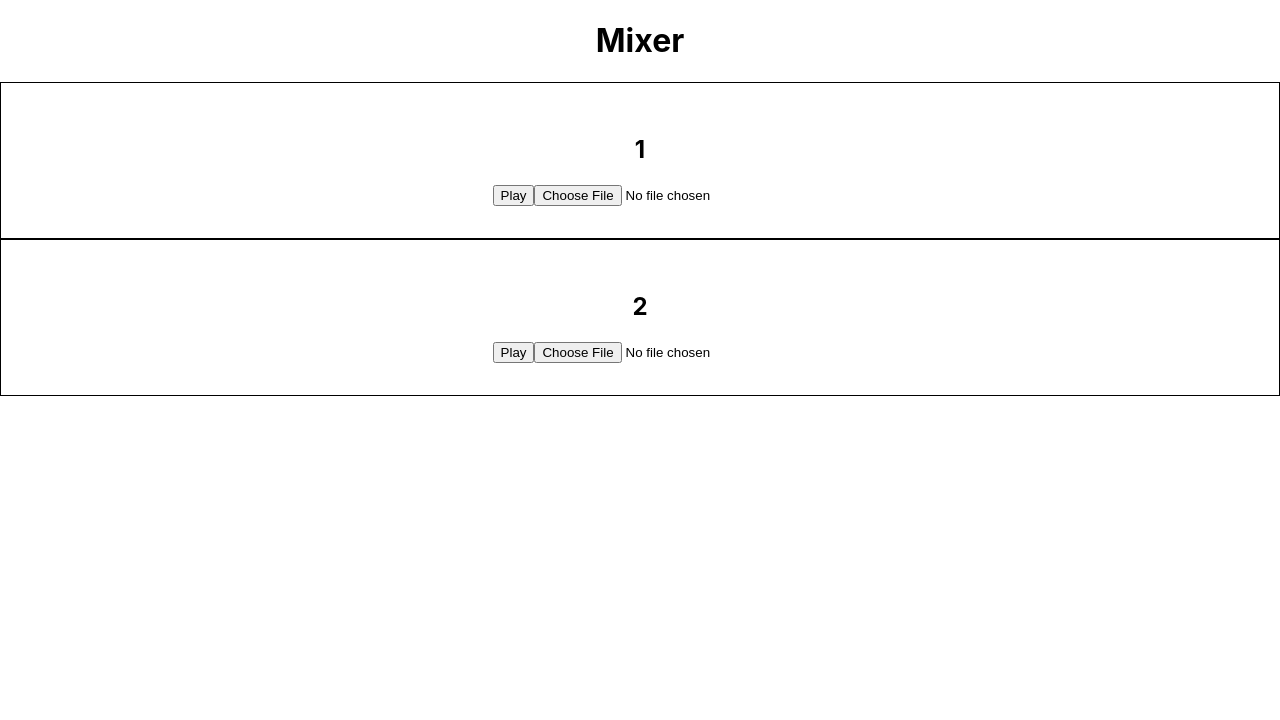
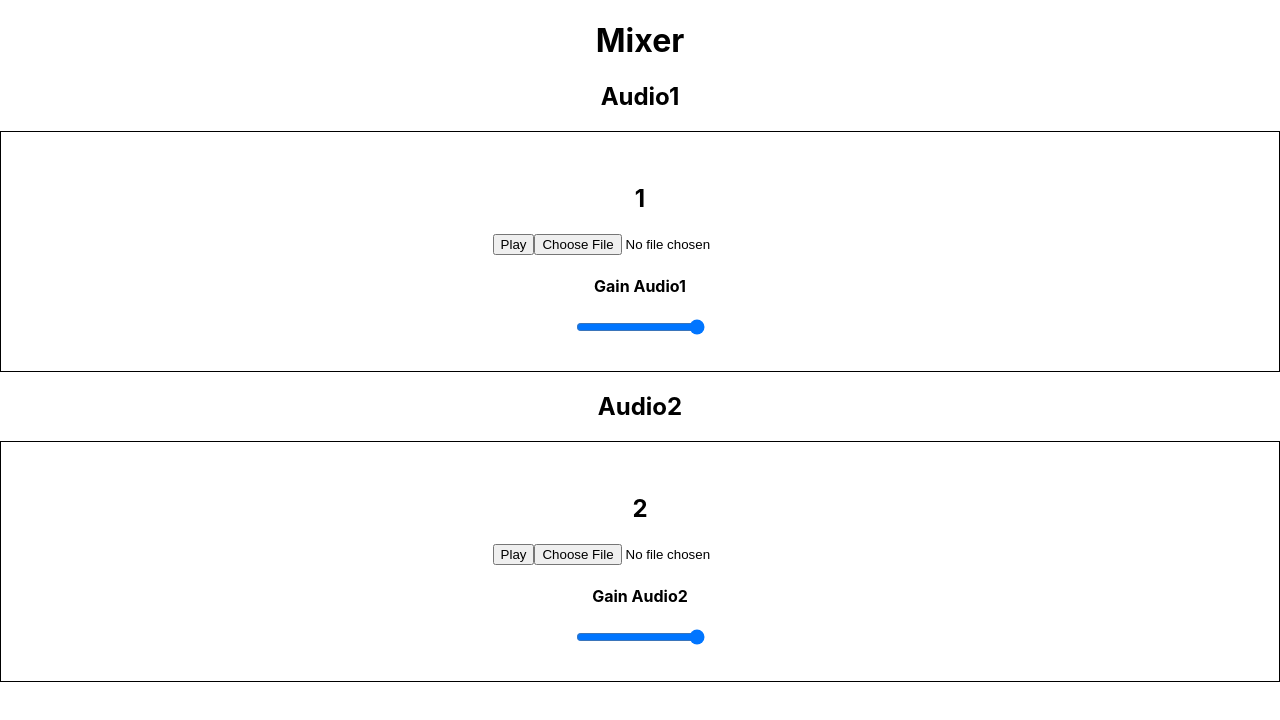
Before and after one commit to dankarger/mixer-V3, a React (Create React App) app: page / in a window 1280 px wide. Shown: the top 720 px of the page. Built offline with nearby package versions, Linux system fonts and the light colour scheme.

Commit message:
add Gain

```diff
--- a/src/App.js
+++ b/src/App.js
@@ -1,18 +1,11 @@
 import Osc1 from "./components/Osc/Osc1";
 import {useEffect, useState} from "react";
-import Audio1 from "./components/audio1/Audio1";
 import Audio2 from "./components/Audio2/Audio2";
 import Audio3 from "./components/Audio2/Audio3";
+import Gain from "./components/Gain/Gain";
 import './App.css';
 
 let actx = new AudioContext()
-
-
-//
-// const sound1 = './sounds/cash.wav'
-// const audio = new Audio('./sounds/cash.wav');
-// const source = actx.createMediaElementSource(audio);
-// source.connect(actx.destination)
 
 
 
@@ -49,46 +42,19 @@ function App() {
   },[])
 
 
-  // const changeOsc1Freq = (e) => {
-  //   let value = e.target.value
-  //   osc1.frequency.value = value
-  //   setOsc1Freq(value)
-  // }
-  // const changeOsc2Freq = (e) => {
-  //   let value = e.target.value
-  //   osc2.frequency.value = value
-  //   setOsc2Freq(value)
-  // }
-  // const audio1=()=>{
-    // const sound1 = './sounds/cash.wav'
-    // const audio = new Audio('./sounds/cash.wav');
-    // const source = actx.createMediaElementSource(audio);
-    // source.connect(actx.destination)
-    // audio.play()
-    // const source = actx.createBufferSource();
-    // source.buffer = sound1;
-    // source.connect(actx.destination);
-    // source.start();
-  // }
   return (
     <div className="App">
     <h1>Mixer </h1>
-      {/*<button onClick={()=>audio.play()}>play audio1</button>*/}
-      {/*<button onClick={()=> {*/}
-      {/*  osc1.start()*/}
-      {/*  osc2.start()*/}
+      <h2>Audio1</h2>
+      <Audio3 audioCtx={actx}  gain={gain1state} setGain={setGain1} channelNumber={1}>
+      <Gain number={1} gain={gain1state} />
+      </Audio3>
 
-      {/*}}>start</button>*/}
-      {/*<button onClick={()=> {*/}
-      {/*  osc1.stop()*/}
-      {/*  osc2.stop()*/}
 
-      {/*}}>stop</button>*/}
-      {/* <Osc1  changeFreq={changeOsc1Freq} freq={osc1Freq}/>*/}
-      {/*<Osc1  changeFreq={changeOsc2Freq} freq={osc2Freq}/>*/}
-      {/*<Audio1 audioCtx={actx} />*/}
-      <Audio3 audioCtx={actx}  gain={gain1state} setGain={setGain1} channelNumber={1}/>
-      <Audio3 audioCtx={actx} gain={gain2state} channelNumber={2}/>
+      <h2>Audio2</h2>
+      <Audio3 audioCtx={actx} gain={gain2state} channelNumber={2}>
+        <Gain number={2} gain={gain2state} />
+      </Audio3>
     </div>
   );
 }
--- a/src/components/Audio2/Audio3.jsx
+++ b/src/components/Audio2/Audio3.jsx
@@ -4,7 +4,7 @@ import './Audio.css'
 let a;
 let bufferLoader
 
-const Audio3 = ({audioCtx, channelNumber, gain, setGain}) => {
+const Audio3 = ({audioCtx, channelNumber, gain, setGain, children}) => {
 
     const [buffer, setBuffer]  = useState(null);
     const [ isPuase, setIsPause] = useState(false)
@@ -91,6 +91,7 @@ const Audio3 = ({audioCtx, channelNumber, gain, setGain}) => {
                 <h2>{channelNumber}</h2>
                 <button onClick={handleClick}>{buttonName}</button>
                 <input type="file" onChange={addFile} />
+                {children}
             </div>
         </div>
     )
--- /dev/null
+++ b/src/components/Gain/Gain.jsx
@@ -0,0 +1,18 @@
+import styles from './Gain.module.scss'
+
+const Gain=({number, gain})=>{
+
+
+    const changeGain = (e) => {
+        gain.gain.value = e.target.value
+    }
+    return (
+        <div className={styles.gain}>
+            <h4>Gain Audio{number}</h4>
+            <input type="range" onChange={changeGain} max={1} step={0.1}/>
+
+        </div>
+    )
+
+}
+export default Gain
--- /dev/null
+++ b/src/components/Gain/Gain.module.scss
@@ -0,0 +1,3 @@
+.gain {
+
+}
--- a/src/components/InputSlide/InputSlider.jsx
+++ b/src/components/InputSlide/InputSlider.jsx
@@ -5,7 +5,7 @@ const InputSlider=({number})=>{
     return (
         <div className={styles.slide}>
             <h4>input {number}</h4>
-            <input type=/>
+            <input type="range"/>
         </div>
     )
 
--- a/src/components/InputSlide/InputSlider.module.scss
+++ b/src/components/InputSlide/InputSlider.module.scss
@@ -0,0 +1,3 @@
+.slide {
+
+}
```
